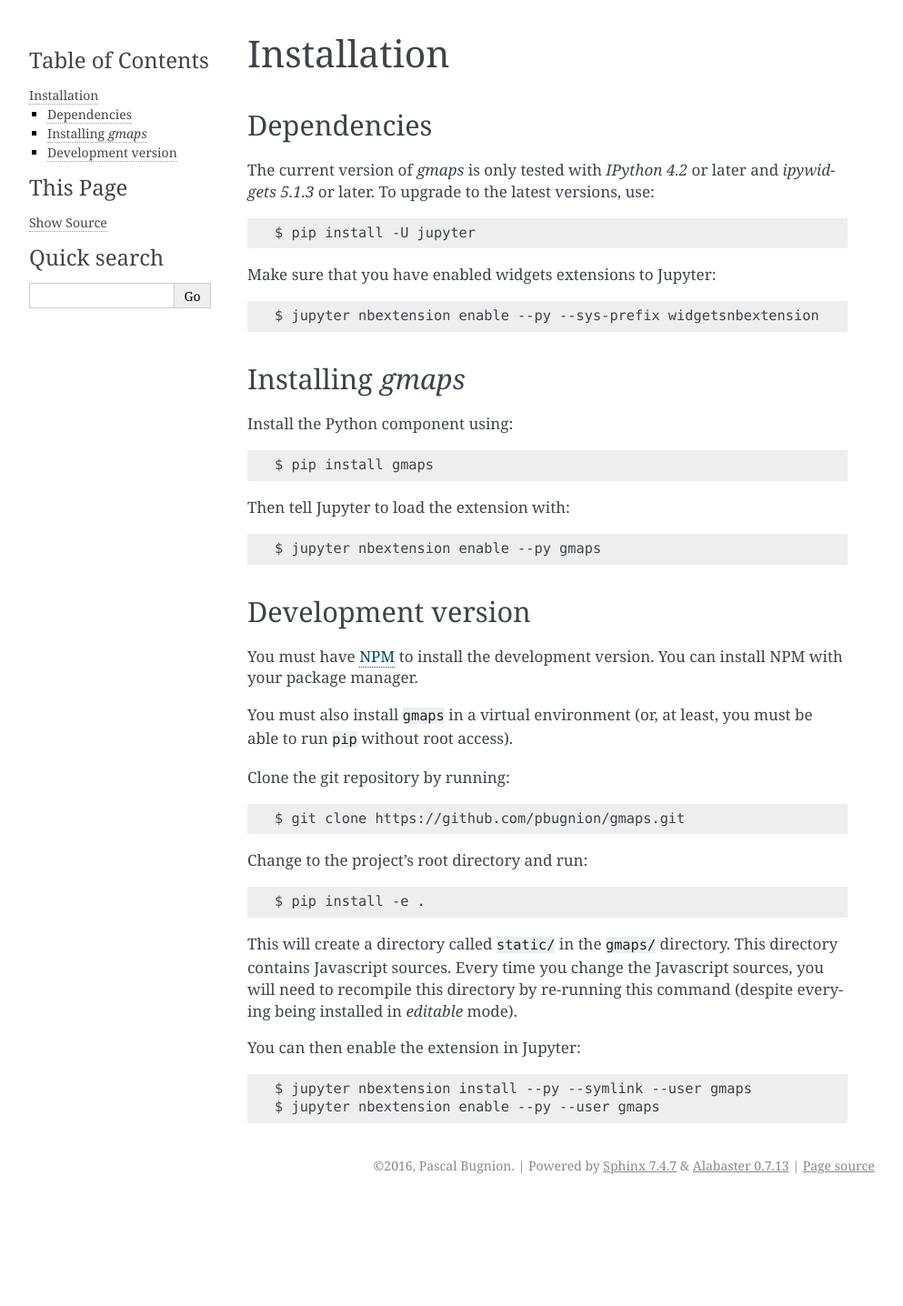
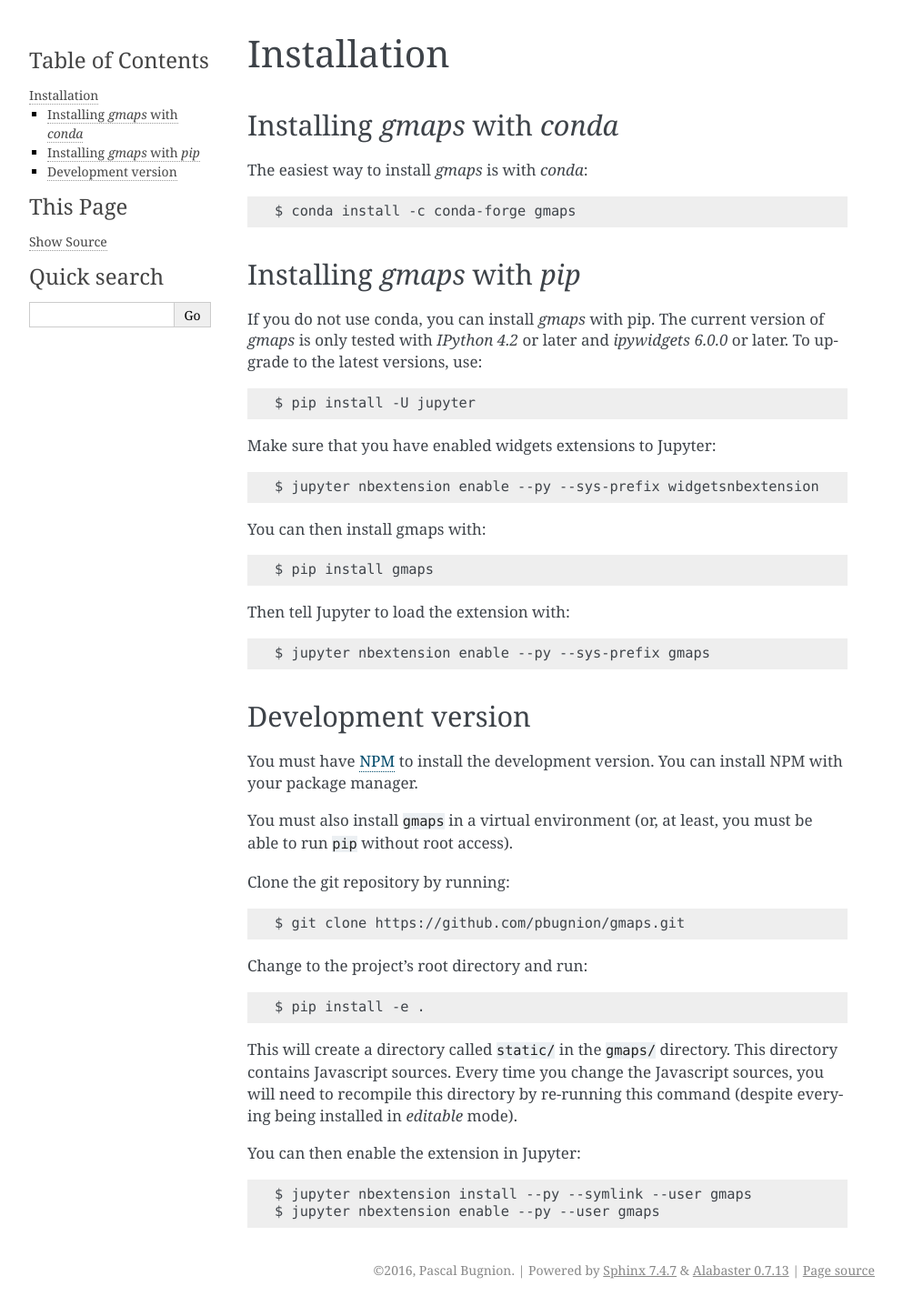
Before and after one commit to pbugnion/gmaps, a Sphinx documentation site: the page built from docs/source/install.rst, in a window 1280 px wide. Shown: the whole page at 91% size, without its empty margins (148-1141 px from the left). Built offline with Sphinx 7.4.7, drawn with Linux system fonts in a browser that asks for light colours; before the commit the page ends 1321 px from its top, so only the background shows below that.

Commit message:
Update installation documentation

```diff
--- a/docs/source/install.rst
+++ b/docs/source/install.rst
@@ -2,10 +2,19 @@
 Installation
 ------------
 
-Dependencies
-^^^^^^^^^^^^
+Installing `gmaps` with `conda`
+^^^^^^^^^^^^^^^^^^^^^^^^^^^^^^^
 
-The current version of `gmaps` is only tested with *IPython 4.2* or later and *ipywidgets 5.1.3* or later. To upgrade to the latest versions, use::
+The easiest way to install `gmaps` is with `conda`::
+
+    $ conda install -c conda-forge gmaps
+
+Installing `gmaps` with `pip`
+^^^^^^^^^^^^^^^^^^^^^^^^^^^^^
+
+If you do not use conda, you can install `gmaps` with pip. The current version
+of `gmaps` is only tested with *IPython 4.2* or later and *ipywidgets 6.0.0* or
+later. To upgrade to the latest versions, use::
 
     $ pip install -U jupyter
 
@@ -13,16 +22,13 @@
 
     $ jupyter nbextension enable --py --sys-prefix widgetsnbextension
 
-Installing `gmaps`
-^^^^^^^^^^^^^^^^^^
-
-Install the Python component using::
+You can then install gmaps with::
 
     $ pip install gmaps
 
 Then tell Jupyter to load the extension with::
 
-    $ jupyter nbextension enable --py gmaps
+    $ jupyter nbextension enable --py --sys-prefix gmaps
 
 Development version
 ^^^^^^^^^^^^^^^^^^^
```
